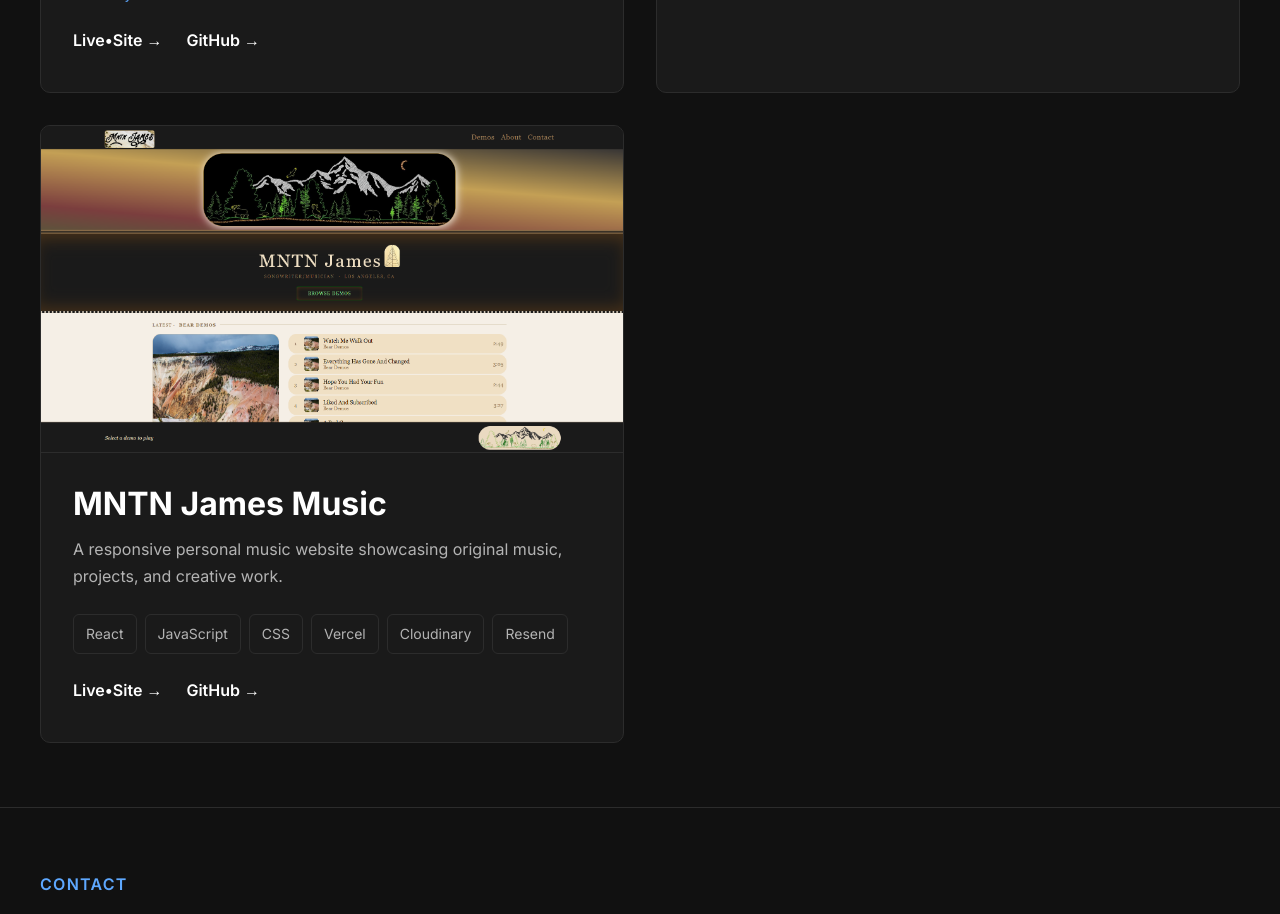
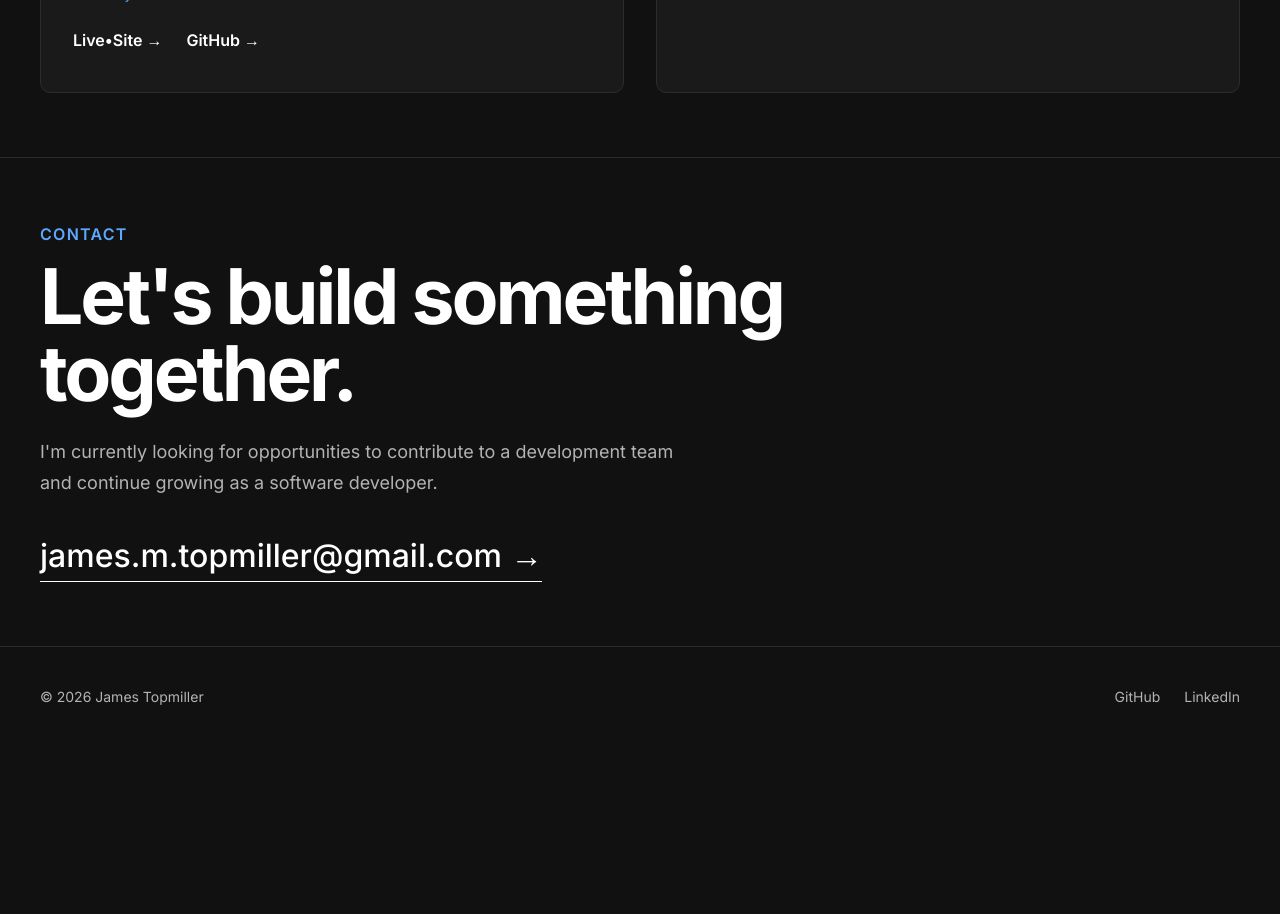
Before and after one commit to topmiljm/my-portfolio, a React (Vite) app: page / in a window 1280 px wide. Shown: the part 4040-4954 px from the top of the page. After the commit the page ends 4787 px from the top, so only its background shows below. Built offline with nearby package versions, Linux system fonts and the light colour scheme.

Commit message:
remove mntn james project

```diff
--- a/src/data/projects.js
+++ b/src/data/projects.js
@@ -100,23 +100,23 @@ const projects = [
     githubUrl: "https://github.com/topmiljm/cheapmachines-music",
   },
 
-  {
-    id: 6,
-    title: "MNTN James Music",
-    image: "/projects/mntn-james-music.png",
-    description:
-      "A responsive personal music website showcasing original music, projects, and creative work.",
-    technologies: [
-      "React",
-      "JavaScript",
-      "CSS",
-      "Vercel",
-      "Cloudinary",
-      "Resend",
-    ],
-    liveUrl: "https://mntnjames-music.vercel.app/",
-    githubUrl: "https://github.com/topmiljm/mntnjames-music",
-  },
+  // {
+  //   id: 6,
+  //   title: "MNTN James Music",
+  //   image: "/projects/mntn-james-music.png",
+  //   description:
+  //     "A responsive personal music website showcasing original music, projects, and creative work.",
+  //   technologies: [
+  //     "React",
+  //     "JavaScript",
+  //     "CSS",
+  //     "Vercel",
+  //     "Cloudinary",
+  //     "Resend",
+  //   ],
+  //   liveUrl: "https://mntnjames-music.vercel.app/",
+  //   githubUrl: "https://github.com/topmiljm/mntnjames-music",
+  // },
 ];
 
 export default projects;
```
